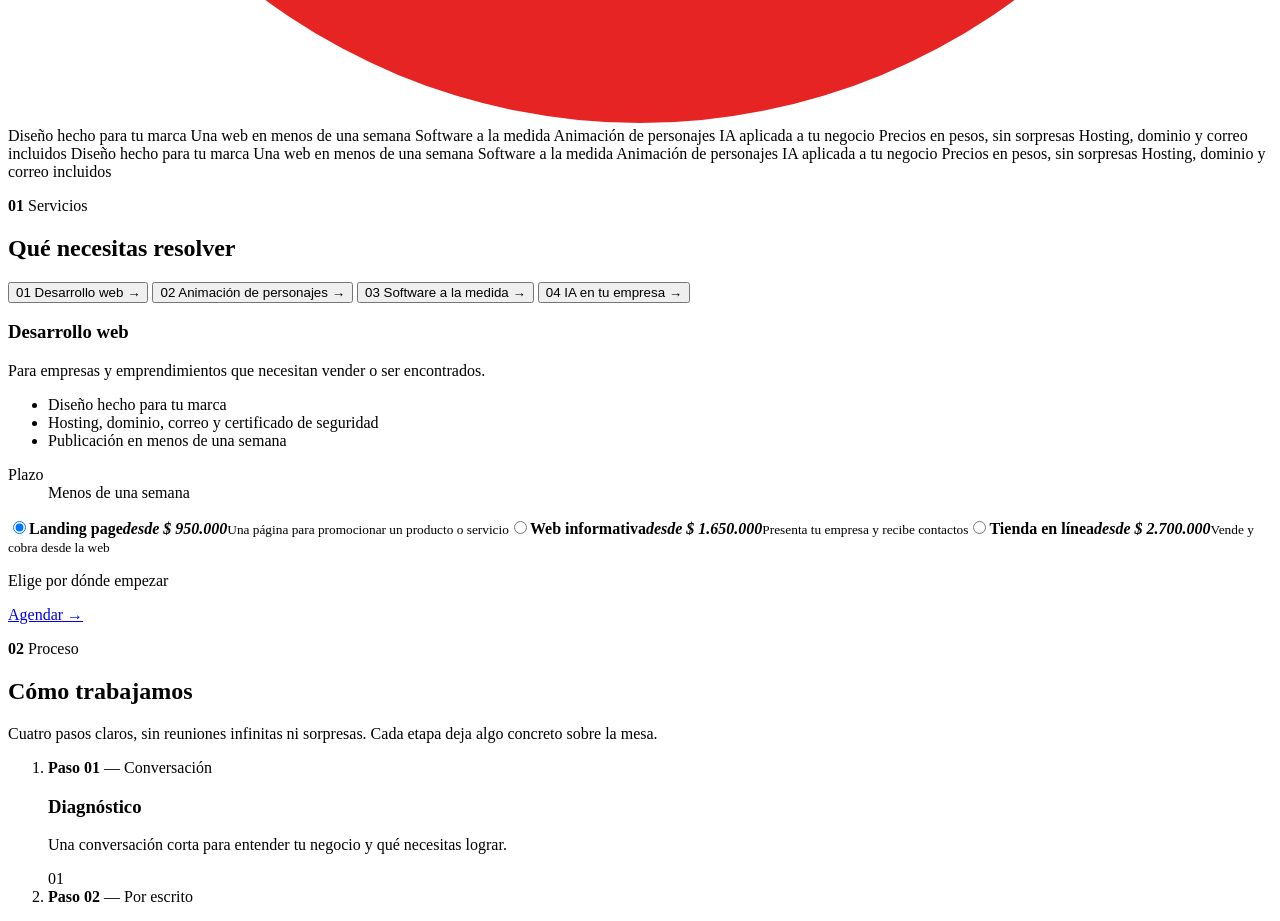
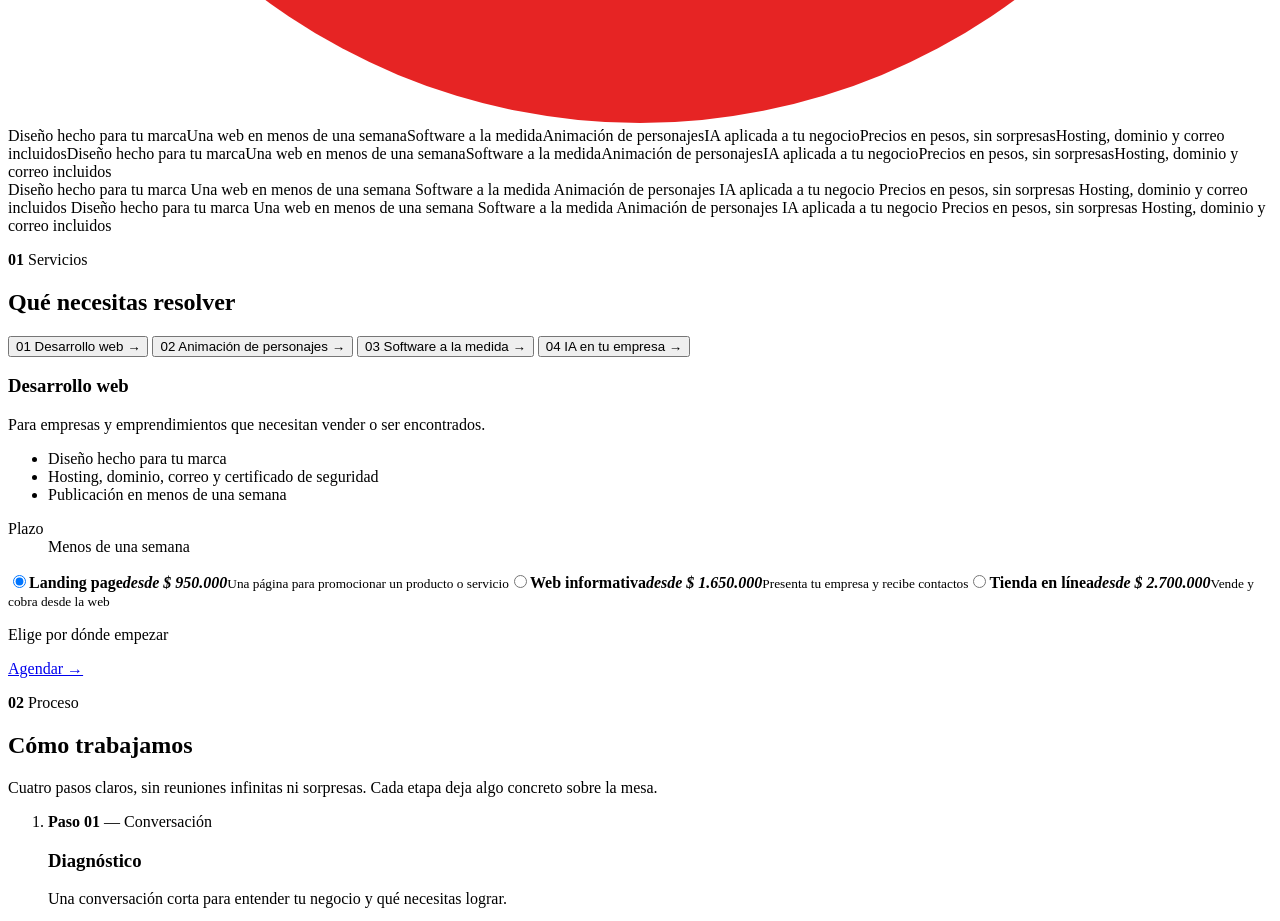
Before and after one commit to ingenerico/web-ingenerico, a website built with Vite: page index.html in a window 1280 px wide. Shown: the part 1360-2281 px from the top of the page. Built offline with nearby package versions, Linux system fonts and the light colour scheme.

Commit message:
Arma cinta desde datos con bucle

```diff
--- a/src/scripts/data/site.ts
+++ b/src/scripts/data/site.ts
@@ -14,6 +14,16 @@ export interface Service {
 }
 
 export const WHATSAPP_NUMBER = "573175819723";
+
+export const TICKER_ITEMS: string[] = [
+	"Diseño hecho para tu marca",
+	"Una web en menos de una semana",
+	"Software a la medida",
+	"Animación de personajes",
+	"IA aplicada a tu negocio",
+	"Precios en pesos, sin sorpresas",
+	"Hosting, dominio y correo incluidos",
+];
 
 export const SERVICES: Service[] = [
 	{
--- a/src/sections/Hero/Hero.css
+++ b/src/sections/Hero/Hero.css
@@ -116,7 +116,6 @@
 	display: flex;
 	white-space: nowrap;
 	width: max-content;
-	animation: ticker-move 46s linear infinite;
 
 	& span {
 		font-family: var(--font-family-mono);
@@ -222,12 +221,12 @@
 	}
 }
 
+.ticker.is-looping .ticker-track {
+	animation: ticker-move 46s linear infinite;
+}
+
 @media (prefers-reduced-motion: reduce) {
 	.blink {
 		animation: none;
 	}
-
-	.ticker-track {
-		animation: none;
-	}
 }
--- a/src/sections/Hero/Hero.html
+++ b/src/sections/Hero/Hero.html
@@ -27,3 +27,6 @@
           </div>
         </div>
       </section>
+      <div class="ticker" aria-hidden="true">
+        <div class="ticker-track"></div>
+      </div>
--- a/src/sections/Hero/Hero.ts
+++ b/src/sections/Hero/Hero.ts
@@ -1,3 +1,5 @@
+import { TICKER_ITEMS } from "../../scripts/data/site.ts";
+
 export interface HeroSection {
 	readonly root: HTMLElement;
 	destroy(): void;
@@ -10,6 +12,24 @@ const MAX_Y = 14;
 const FOLLOW_DISTANCE = 340;
 const EASE = 0.14;
 const STOP_THRESHOLD = 0.3;
+
+function buildTicker(allowMotion: boolean): void {
+	const track = document.querySelector(".ticker-track");
+	const ticker = track?.closest(".ticker") ?? null;
+	if (track === null || ticker === null) {
+		return;
+	}
+	const spans = TICKER_ITEMS.map((text) => {
+		const span = document.createElement("span");
+		span.textContent = text;
+		return span;
+	});
+	track.append(...spans);
+	if (allowMotion) {
+		track.append(...spans.map((span) => span.cloneNode(true)));
+		ticker.classList.add("is-looping");
+	}
+}
 
 export function renderHero(): HeroSection {
 	const root: HTMLElement | null = document.querySelector("#inicio");
@@ -66,6 +86,8 @@ export function renderHero(): HeroSection {
 		);
 	}
 
+	buildTicker(!reduceMotion);
+
 	return {
 		root,
 		destroy(): void {
```
Also changed, not shown: tests/site.test.ts (+13 -1 lines).
